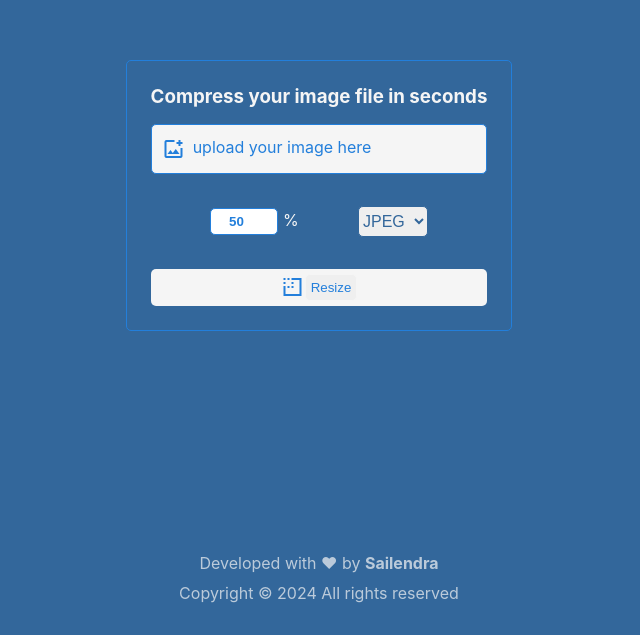
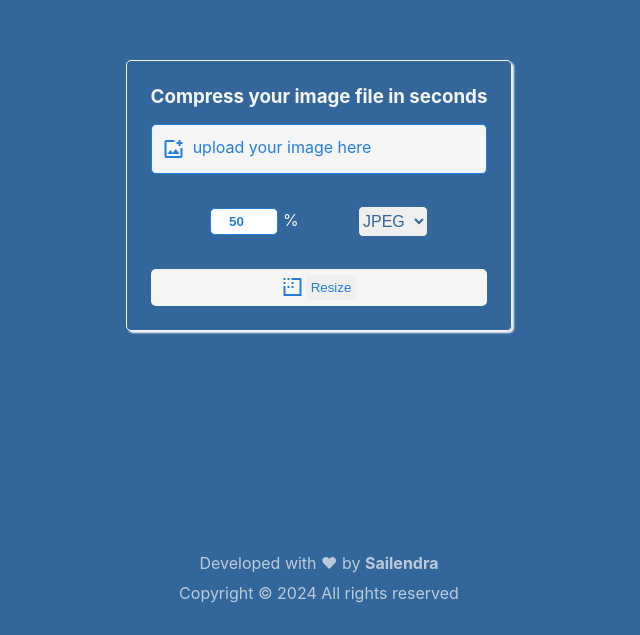
Before and after one commit to sailendrachettri/reducer, a React (Create React App) app: page / in a window 1280 px wide. Shown: the part 165-800 px from the top of the page, without its empty margins (321-961 px from the left). Built offline with nearby package versions, Linux system fonts and the light colour scheme.

Commit message:
design enhanced

```diff
--- a/src/App.css
+++ b/src/App.css
@@ -1,5 +1,6 @@
 :root {
   --border-color: #237fdb;
+  --border-light: whitesmoke;
   --bg-color: #33679b;
   --bg-color-light: whitesmoke;
   --text-light: whitesmoke;
@@ -24,7 +25,8 @@ a {
   display: flex;
   flex-direction: column;
   width: fit-content;
-  border: 1px solid var(--border-color);
+  border: 1px solid var(--border-light);
+  box-shadow: 2px 2px 2px var(--border-light);
   justify-content: center;
   padding: 1.5rem;
   border-radius: 5px;
```
